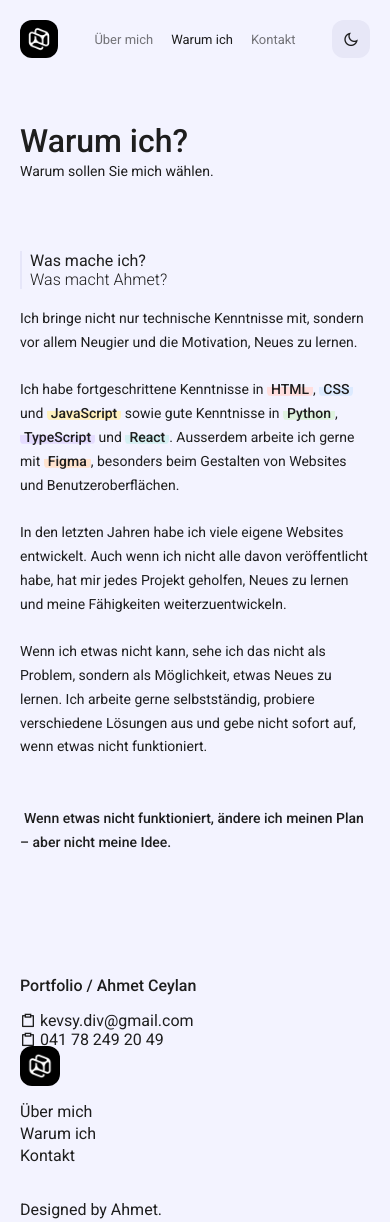
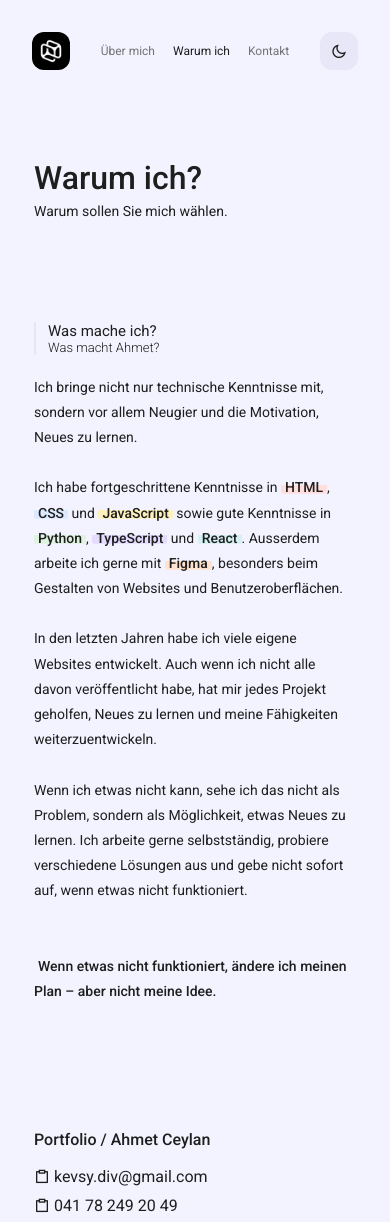
Before and after one commit to KevsyDiv/Portfolio, a plain HTML site: page ubermich.html in a window 390 px wide. Shown: the top 1222 px of the page. Drawn offline with nearby package versions, Linux system fonts and the light colour scheme.

Commit message:
Update ubermich.css

```diff
--- a/ubermich.css
+++ b/ubermich.css
@@ -294,29 +294,65 @@ footer .fL h6 {
 
 
 @media (max-width: 900px) {
+
+    body {
+        padding: 24px;
+    }
+
     .container {
-        width: 70%;
+        width: 72%;
+        padding: 24px;
+        gap: 55px;
+    }
+
+    .UbmH {
+        padding-top: 3em;
+        padding-bottom: 5em;
+    }
+
+    footer {
+        margin-top: 2em;
+        padding-top: 2em;
+        gap: 50px;
     }
 }
 
+
 @media (max-width: 700px) {
+
     body {
-        padding: 15px;
+        padding: 20px;
     }
 
     .container {
         width: 100%;
-        padding: 15px;
-        gap: 45px;
+        padding: 20px;
+        gap: 55px;
+    }
+
+    .nav {
+        padding: 0 2px;
+    }
+
+    .nb {
+        gap: 4px;
+    }
+
+    .nav a {
+        padding: 8px 10px;
+        font-size: 13px;
     }
 
     .UbmH {
-        padding-top: 2em;
-        padding-bottom: 4em;
+        padding: 3em 4px 4em;
     }
 
     .tp h6 {
         font-size: 2.2em;
+    }
+
+    .UbMi {
+        padding: 0 4px;
     }
 
     .sec {
@@ -324,32 +360,29 @@ footer .fL h6 {
     }
 
     footer {
-        gap: 30px;
+        margin-top: 2em;
+        padding: 2em 4px 0;
+        gap: 60px;
     }
 }
 
+
 @media (max-width: 550px) {
+
     body {
-        padding: 10px;
+        padding: 14px;
     }
 
     .container {
         width: 100%;
-        padding: 10px;
-        gap: 40px;
+        padding: 18px;
+        gap: 50px;
     }
 
+    /* NAV */
+
     .nav {
-        gap: 5px;
-    }
-
-    .nb {
-        gap: 2px;
-    }
-
-    .nav a {
-        padding: 6px 8px;
-        font-size: 13px;
+        padding: 0;
     }
 
     .nav img,
@@ -358,62 +391,104 @@ footer .fL h6 {
         height: 38px;
     }
 
+    .nb {
+        gap: 2px;
+    }
+
+    .nav a {
+        padding: 7px 8px;
+        font-size: 12px;
+    }
+
+    /* HEADER */
+
     .UbmH {
-        padding-top: 1.5em;
-        padding-bottom: 2em;
+        padding: 2.5em 2px 3em;
     }
 
     .tp h6 {
         font-size: 2em;
+        line-height: 1.15;
     }
 
     .tp p {
         font-size: 14px;
+        line-height: 1.7;
     }
 
+    /* CONTENT */
+
     .UbMi {
-        gap: 3em;
+        padding: 0 2px;
     }
 
     .sec {
         flex-direction: column;
-        gap: 18px;
+        gap: 20px;
     }
 
     .secL {
-        flex: none;
         width: 100%;
+        padding-left: 12px;
+    }
+
+    .secL h6 {
+        font-size: 15px;
+    }
+
+    .secL p {
+        font-size: 13px;
     }
 
     .secR {
-        flex: none;
         width: 100%;
         font-size: 14px;
-        line-height: 1.7;
+        line-height: 1.8;
     }
 
+    /* FOOTER */
+
     footer {
+        margin-top: 1em;
+        padding: 2.5em 2px 1em;
         flex-direction: column;
-        gap: 30px;
+        align-items: flex-start;
+        gap: 55px;
     }
 
     .fL {
+        width: 100%;
+        height: auto;
+        gap: 3px;
         align-items: flex-start;
+    }
+
+    footer .fL h6 {
+        padding-bottom: 12px;
+    }
+
+    .fL p {
+        margin-right: 0;
+        line-height: 1.6;
     }
 
     .fR {
         width: 100%;
+        margin-left: 0;
+        gap: 14px;
         align-items: flex-start;
-        margin-left: 0;
+        text-align: left;
     }
 
     .nbV {
+        margin-left: 0;
         align-items: flex-start;
-        margin-left: 0;
+        gap: 7px;
     }
 
     .nbV a {
         margin-left: 0;
+        padding: 2px 0;
     }
 
     .fR img {
@@ -421,9 +496,20 @@ footer .fL h6 {
     }
 }
 
+
 @media (max-width: 380px) {
+
+    body {
+        padding: 10px;
+    }
+
+    .container {
+        padding: 16px;
+        gap: 45px;
+    }
+
     .nav a {
-        padding: 5px 6px;
+        padding: 6px;
         font-size: 11px;
     }
 
@@ -436,4 +522,12 @@ footer .fL h6 {
     .tp h6 {
         font-size: 1.8em;
     }
+
+    .secR {
+        font-size: 13px;
+    }
+
+    footer {
+        gap: 45px;
+    }
 }
```
